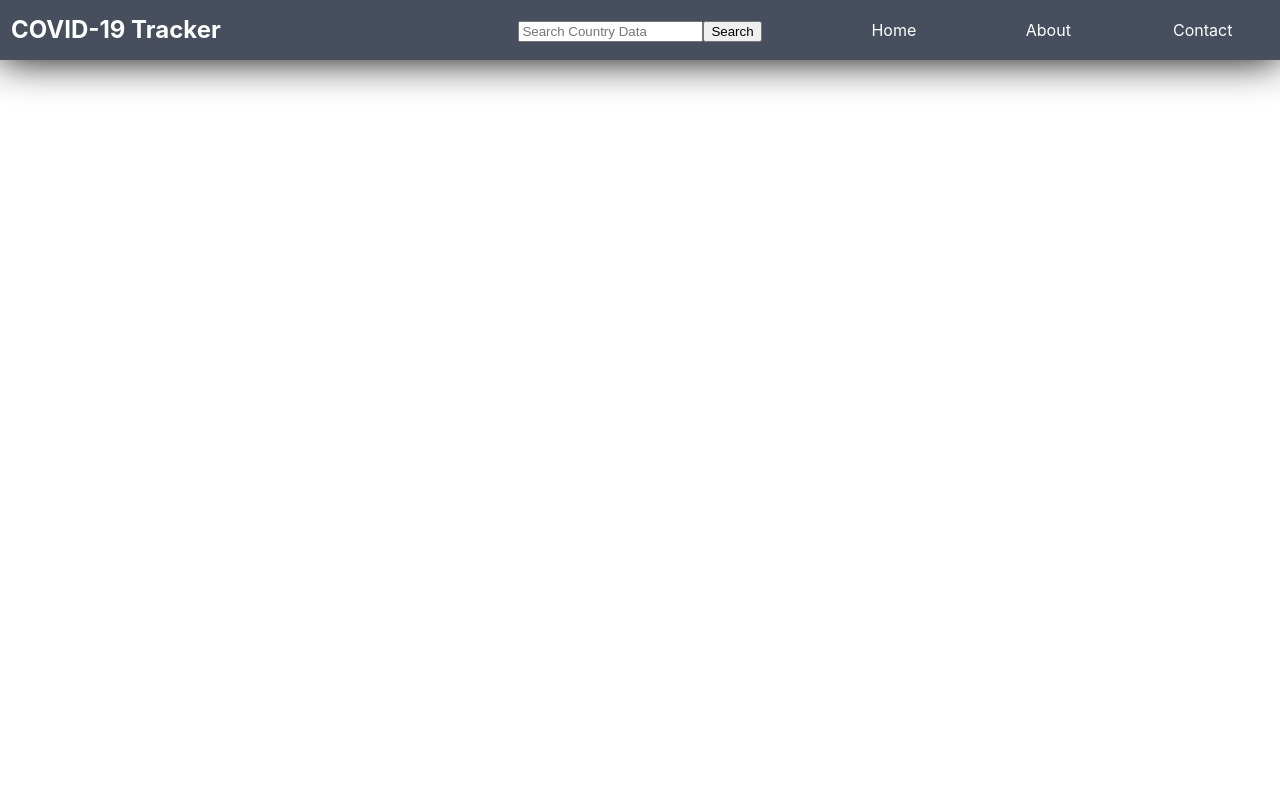
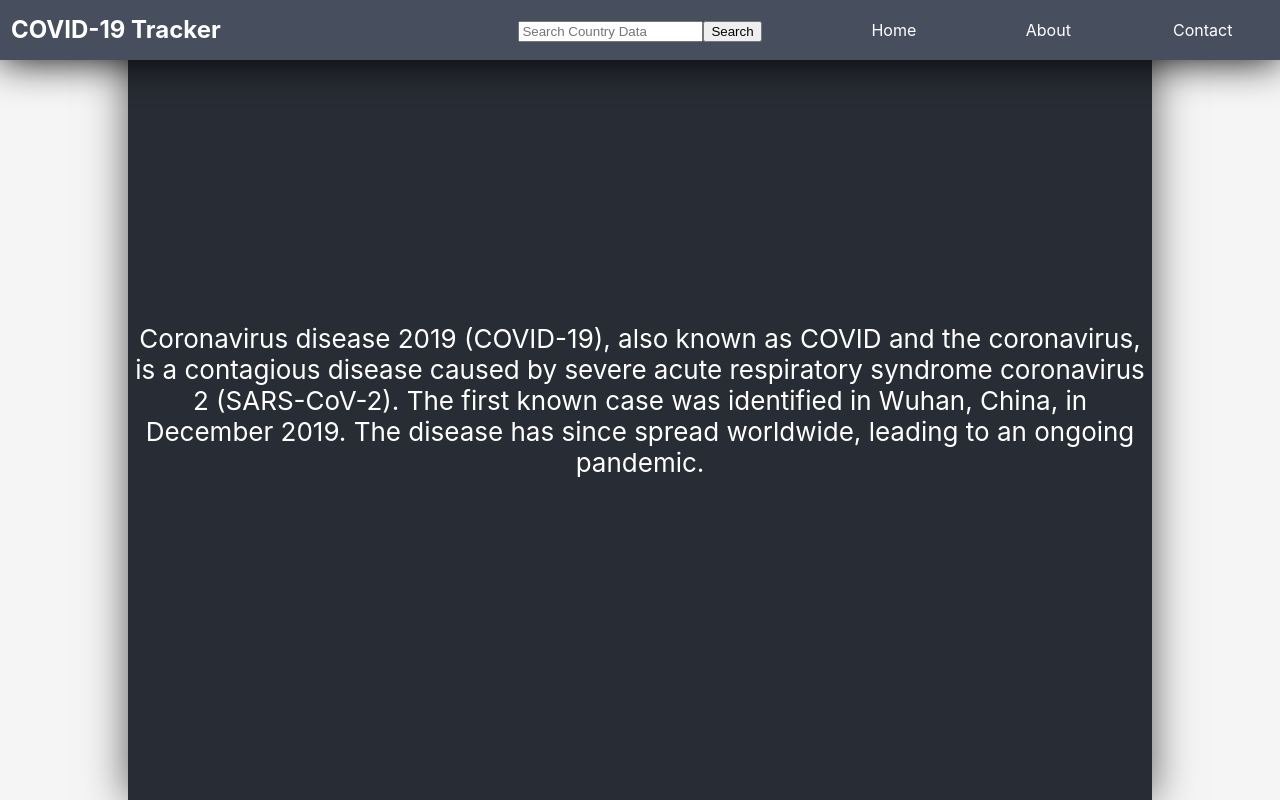
Before and after one commit to rriegel/UI-practice, a React (Create React App) app: page / in a window 1280 px wide. Both pictures are taken after a click on the element "About". Built offline with nearby package versions, Linux system fonts and the light colour scheme; no server answers.

Commit message:
compiled content css into one file and centered page with a background edge to look more modern

```diff
--- a/src/App.css
+++ b/src/App.css
@@ -2,7 +2,11 @@
   width: auto;
   text-align: center;
 }
-
+.background {
+  background-color: whitesmoke;
+  display: flex;
+  justify-content: center;
+}
 .App-logo {
   height: 40vmin;
   pointer-events: none;
--- a/src/App.js
+++ b/src/App.js
@@ -18,9 +18,9 @@ function App() {
     if (view === "Home") {
       return (<Home setDate={setDate}/>);
     } else if (view === "About") {
+      return (<About />);
+    } else {
       return (<Contact />);
-    } else {
-      return (<About />);
     }
   };
 
@@ -28,9 +28,12 @@ function App() {
   // menu bar that contains the date and the title of the app
   // create a search bar in the middile to search for country data
   return (
+
     <div className="App">
       <Wrapper date={date} handleRedirect={onRedirect}/>
-      { renderView() }
+      <div className="background">
+        { renderView() }
+      </div>
     </div>
   );
 }
--- a/src/components/About.js
+++ b/src/components/About.js
@@ -1,12 +1,12 @@
+import './Content.css';
+
 function About() {
 
   return (
-    <div className="Global">
-      <header className="Global-header">
-        <h1>
-          Ryan Riegel
-        </h1>
-      </header>
+    <div className="Content">
+      <p>
+        Coronavirus disease 2019 (COVID-19), also known as COVID and the coronavirus, is a contagious disease caused by severe acute respiratory syndrome coronavirus 2 (SARS-CoV-2). The first known case was identified in Wuhan, China, in December 2019. The disease has since spread worldwide, leading to an ongoing pandemic.
+      </p>
     </div>
   )
 };
--- a/src/components/Contact.js
+++ b/src/components/Contact.js
@@ -1,7 +1,11 @@
+import './Content.css';
+
 function Contact() {
   return(
-    <div className="Global">
-      Contact
+    <div className="Content">
+      <h1>
+        Ryan Riegel
+      </h1>
     </div>
   )
 };
--- a/src/components/Home.css
+++ b/src/components/Content.css
@@ -1,6 +1,8 @@
-.Global-header {
+.Content {
   background-color: #282c34;
+  box-shadow: 0 0 40px rgb(92, 92, 92);
   min-height: 100vh;
+  width: 80%;
   display: flex;
   flex-direction: column;
   align-items: center;
--- a/src/components/Home.js
+++ b/src/components/Home.js
@@ -1,4 +1,4 @@
-import './Home.css';
+import './Content.css';
 import {useState, useEffect} from 'react';
 import axios from 'axios';
 
@@ -18,8 +18,7 @@ function Home(props) {
   }, [props]);
 
   return(
-    <div className="Global">
-      <header className="Global-header">
+    <div className="Content">
       <h1>
         Global Stats Today
       </h1>
@@ -38,7 +37,6 @@ function Home(props) {
       <p>
         Total Deaths: {global.TotalDeaths}
       </p>
-      </header>
     </div>
   )
 };
```
Also changed, not shown: src/components/About.css (deleted), src/components/Contact.css (deleted). Lines whose indentation alone changed are shown as unchanged.
